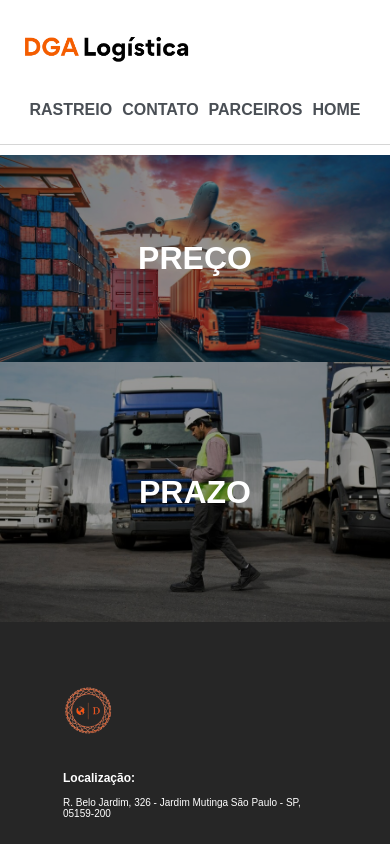
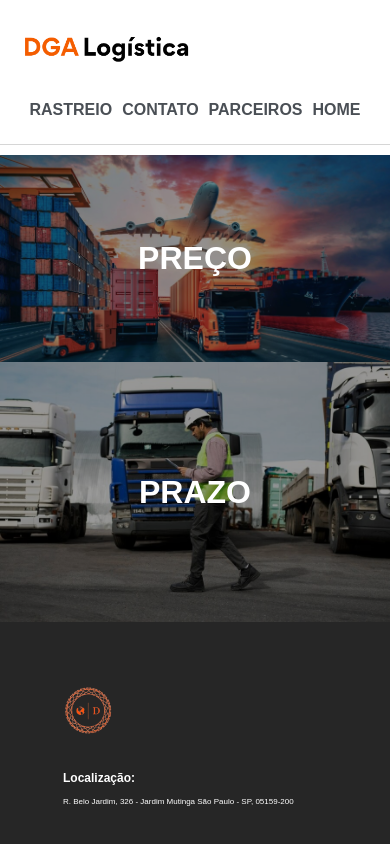
Before and after one commit to lucgoulart/DGA-Logistica, an Angular app: page / in a window 390 px wide. Shown: the top 844 px of the page. Built offline with nearby package versions, Linux system fonts and the light colour scheme; a web font is replaced by a local one.

Commit message:
melhorias mobile

```diff
--- a/src/app/components/footer/footer/footer.component.scss
+++ b/src/app/components/footer/footer/footer.component.scss
@@ -47,7 +47,7 @@ h3{
 }
 
 p{
-  font-size: 10px !important;
+  font-size: 8px !important;
 }
 
 }
--- a/src/app/components/pagina-inicial/pagina-inicial.component.scss
+++ b/src/app/components/pagina-inicial/pagina-inicial.component.scss
@@ -51,12 +51,13 @@
 @media (max-width: 912px) {
   .content-pagina-inicial {
     display: block;
+    max-height: 496px;
 
     &__block-imgs {
       width: 100% !important;
 
       img {
-        height: auto !important; // Ajusta a altura automaticamente
+        height: 100%;
         object-fit: contain !important; // Evita corte
       }
     }
```
